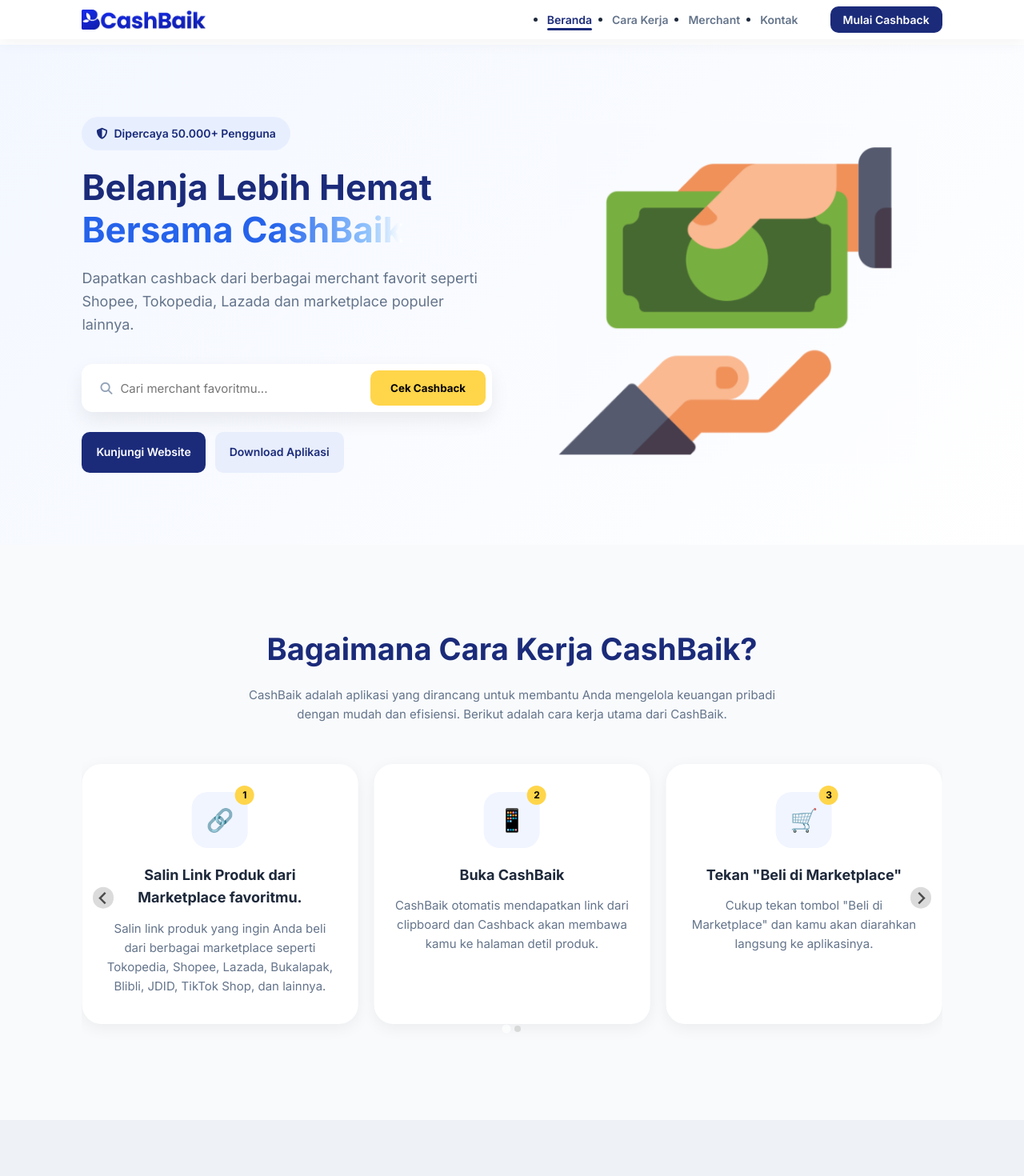
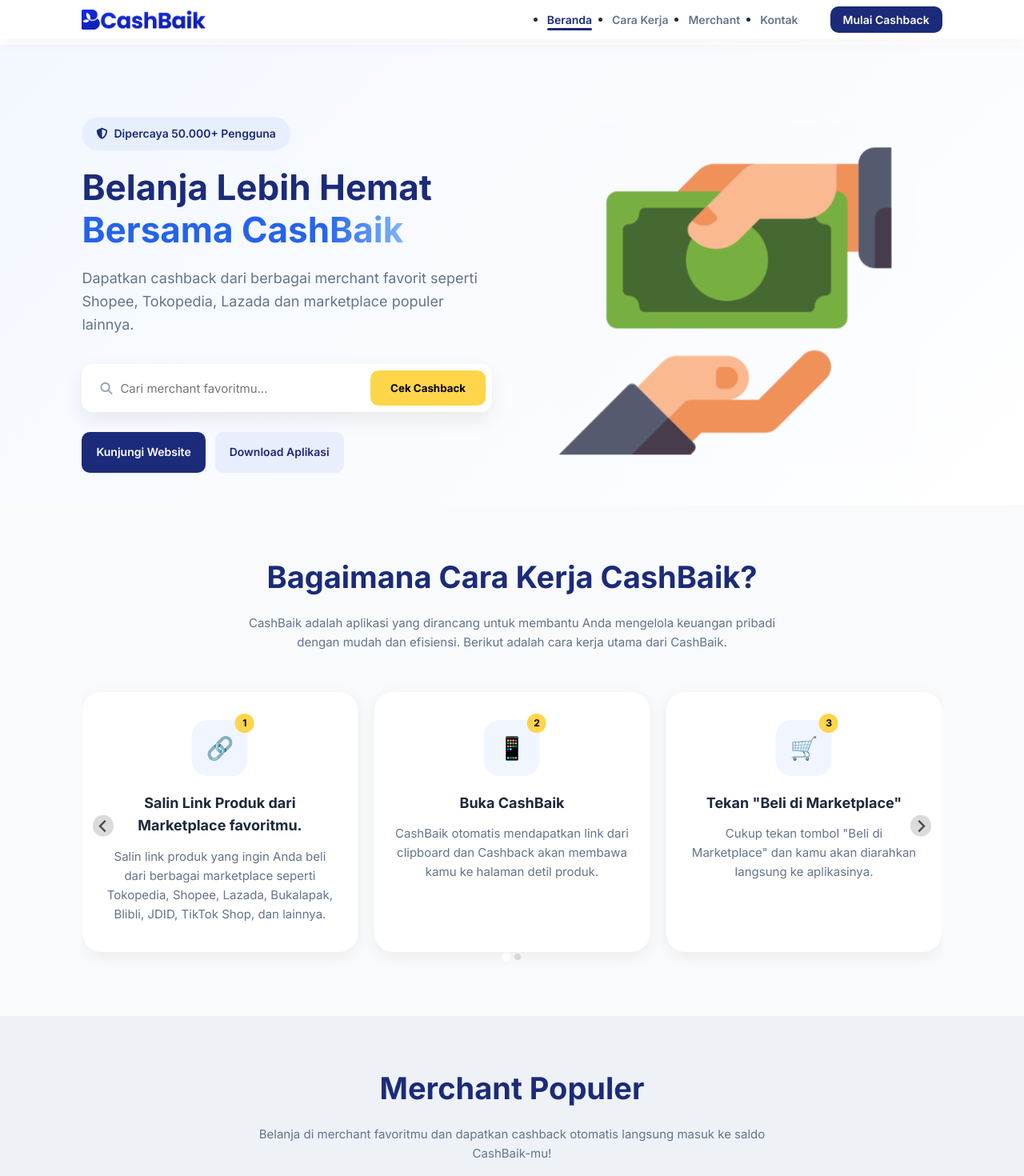
Before and after one commit to rosalindahayin58-source/CashBaik.com, a Vue app: page / in a window 1280 px wide. Shown: the top 1470 px of the page at 80% size. Built offline with nearby package versions, Linux system fonts and the light colour scheme.

Commit message:
fix white space

```diff
--- a/src/style.css
+++ b/src/style.css
@@ -99,7 +99,7 @@
    HERO
 ========================= */
 .hero{
-    padding:90px 8%;
+    padding:90px 8% 40px;
     background:linear-gradient(135deg,#f3f7ff,#ffffff);
 }
 
@@ -210,7 +210,7 @@
    HOW IT WORKS
 ========================= */
 .how-it-works{
-    padding:100px 8%;
+    padding:60px 8%;
     background:var(--bg);
 }
 
```
